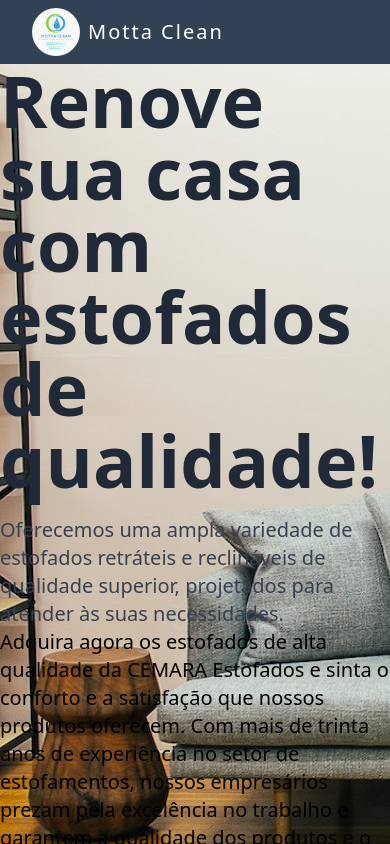
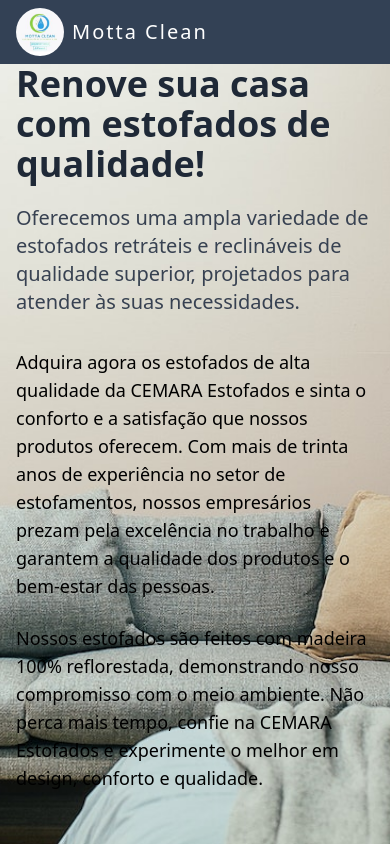
Before and after one commit to StarielIsaac/ecommerce-upholstery-cleaning, a React (Vite) app in the folder my-project/: page / in a window 390 px wide. Shown: the top 844 px of the page. Built offline with nearby package versions, Linux system fonts and the light colour scheme.

Commit message:
change in App

```diff
--- a/my-project/src/App.jsx
+++ b/my-project/src/App.jsx
@@ -6,8 +6,11 @@
 function App() {
   return (
     <>
-      <main id="home" className="bg-[url('/src/assets/test5.jpg')] bg-cover">
-        <header className="bg-slate-700 py-2 px-8 md:flex md:justify-between md:items-center">
+      <main
+  id="home"
+  className="bg-[url('/src/assets/test5.jpg')] bg-cover bg-center"
+>
+  <header className="bg-slate-700 py-2 px-4 md:px-8 flex justify-between items-center">
     <div className="flex items-center space-x-2 md:space-x-5">
       <img src={logo} alt="logo" className="w-12 h-12 rounded-full" />
       <div className="text-white font-light text-xl md:text-3xl tracking-widest">
@@ -39,32 +42,31 @@
     </nav>
   </header>
 
-        <div className="container mx-auto">
+  <div className="container mx-auto px-4 md:px-8">
     <div className="flex flex-col md:flex-row items-center md:space-x-8 h-screen">
       <div className="md:w-1/2">
-              <h2 className="text-7xl font-bold mb-5 text-gray-800">
+        <h2 className="text-4xl md:text-7xl font-bold mb-5 text-gray-800">
           Renove sua casa com estofados de qualidade!
         </h2>
         <p className="text-gray-700 text-xl">
-                Oferecemos uma ampla variedade de estofados retráteis e
-                reclináveis de qualidade superior, projetados para atender às
-                suas necessidades.
+          Oferecemos uma ampla variedade de estofados retráteis e reclináveis
+          de qualidade superior, projetados para atender às suas necessidades.
         </p>
       </div>
-            <div className="md:w-1/2">
-              <p className="text-xl">
-                Adquira agora os estofados de alta qualidade da CEMARA Estofados
-                e sinta o conforto e a satisfação que nossos produtos oferecem.
-                Com mais de trinta anos de experiência no setor de estofamentos,
-                nossos empresários prezam pela excelência no trabalho e garantem
-                a qualidade dos produtos e o bem-estar das pessoas.
+      <div className="md:w-1/2 mt-8 md:mt-0">
+        <p className="text-lg md:text-xl">
+          Adquira agora os estofados de alta qualidade da CEMARA Estofados e
+          sinta o conforto e a satisfação que nossos produtos oferecem. Com
+          mais de trinta anos de experiência no setor de estofamentos, nossos
+          empresários prezam pela excelência no trabalho e garantem a qualidade
+          dos produtos e o bem-estar das pessoas.
         </p>
-              <br></br>
-              <p className="text-xl">
+        <br />
+        <p className="text-lg md:text-xl">
           Nossos estofados são feitos com madeira 100% reflorestada,
-                demonstrando nosso compromisso com o meio ambiente. Não perca
-                mais tempo, confie na CEMARA Estofados e experimente o melhor em
-                design, conforto e qualidade.
+          demonstrando nosso compromisso com o meio ambiente. Não perca mais
+          tempo, confie na CEMARA Estofados e experimente o melhor em design,
+          conforto e qualidade.
         </p>
       </div>
     </div>
```
Lines whose indentation alone changed are shown as unchanged.
